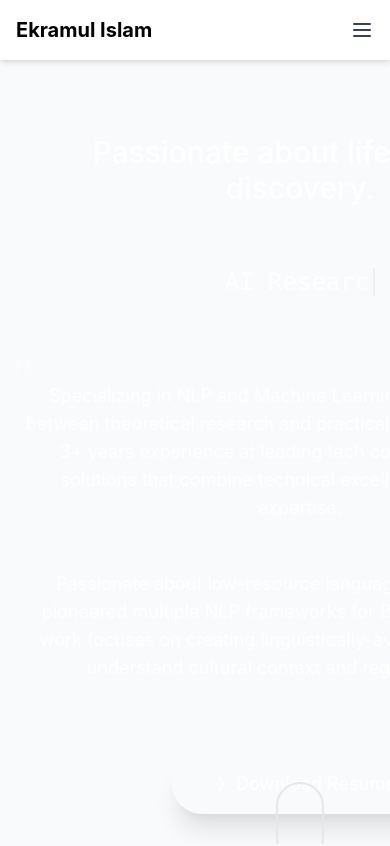
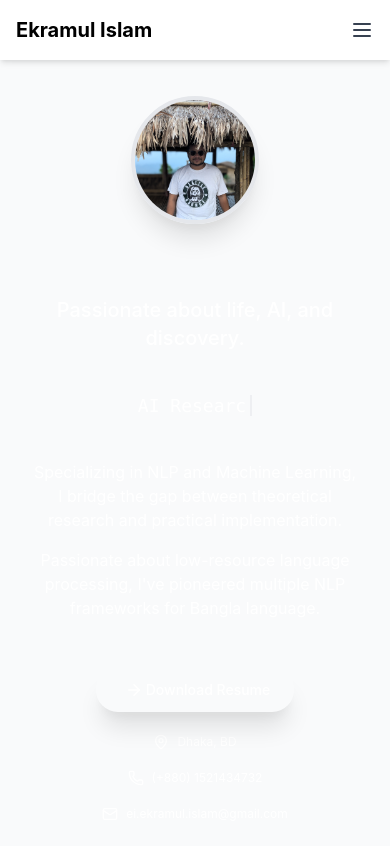
Before and after one commit to Ekram007/ekram007.github.io, a React (Create React App) app: page / in a window 390 px wide. Shown: the top 846 px of the page. Built offline with nearby package versions, Linux system fonts and the light colour scheme.

Commit message:
fixed navi bug

```diff
--- a/src/Portfolio.js
+++ b/src/Portfolio.js
@@ -233,15 +233,11 @@ const Portfolio = () => {
             {/* Main Content */}
             <div className="flex-1 md:ml-64">
                 {/* Enhanced About Me Section */}
-                <header id="about" className="h-screen bg-gradient-to-br from-teal-900 via-gray-800 to-teal-700 text-white pt-20 flex flex-col items-center justify-center relative overflow-hidden">
-                    {/* Animated Background Elements */}
-                    <div className="absolute inset-0 opacity-20">
-                        <div className="absolute top-20 left-1/4 w-48 h-48 bg-teal-500 rounded-full mix-blend-soft-light filter blur-3xl animate-float"></div>
-                        <div className="absolute bottom-32 right-1/3 w-32 h-32 bg-teal-400 rounded-full mix-blend-soft-light filter blur-3xl animate-float-delayed"></div>
-                    </div>
+                <header id="about" className="min-h-screen md:h-screen bg-gradient-to-br from-teal-900 via-gray-800 to-teal-700 text-white pt-20 md:pt-0 flex flex-col items-center justify-center relative overflow-hidden">
+                    {/* ... existing background elements ... */}
 
                     {/* Profile Image for Mobile */}
-                    <div className="md:hidden w-48 h-48 rounded-full overflow-hidden border-4 border-teal-300 shadow-xl mb-8 transform hover:scale-105 transition-transform">
+                    <div className="md:hidden w-32 h-32 rounded-full overflow-hidden border-4 border-teal-300 shadow-xl mb-6 transform hover:scale-105 transition-transform">
                         <img
                             src="/profile.jpg"
                             alt="Ekramul Islam"
@@ -249,73 +245,69 @@ const Portfolio = () => {
                         />
                     </div>
 
-                    <div className="max-w-6xl mx-auto px-6 flex flex-col items-center gap-6 relative text-center">
-                        <h1 className="text-5xl md:text-7xl font-bold drop-shadow-lg space-y-4">
+                    <div className="max-w-6xl mx-auto px-4 md:px-6 flex flex-col items-center gap-4 md:gap-6 relative text-center">
+                        <h1 className="text-4xl md:text-7xl font-bold drop-shadow-lg space-y-2 md:space-y-4">
                             <div className="bg-gradient-to-r from-teal-300 to-white bg-clip-text text-transparent">
                                 Hi, I'm Ekram
                             </div>
-                            <div className="text-3xl md:text-4xl font-medium text-teal-200 mt-4">
+                            <div className="text-xl md:text-4xl font-medium text-teal-200 mt-2 md:mt-4">
                                 Passionate about life, AI, and discovery.
                             </div>
                         </h1>
 
-                        {/* Enhanced Typed Text Container */}
-                        <div className="mt-6 relative inline-block">
+                        {/* Typed Text Container */}
+                        <div className="mt-4 md:mt-6 relative inline-block">
                             <div className="absolute -inset-1 bg-gradient-to-r from-teal-400 to-teal-600 rounded-lg blur opacity-30 animate-pulse"></div>
-                            <div className="relative text-2xl md:text-3xl font-mono px-6 py-3 bg-teal-800 bg-opacity-50 rounded-lg">
+                            <div className="relative text-lg md:text-3xl font-mono px-4 py-2 md:px-6 md:py-3 bg-teal-800 bg-opacity-50 rounded-lg">
                                 {typedText}
                                 <span className="border-r-2 border-teal-200 animate-pulse ml-1"></span>
                             </div>
                         </div>
 
-                        {/* Enhanced Bio Section */}
-                        <div className="max-w-4xl mx-auto grid md:grid-cols-2 gap-8 text-lg md:text-xl mt-8 text-teal-100">
-                            <div className="space-y-4 relative">
-                                <div className="absolute -top-4 -left-4 text-teal-400 text-6xl opacity-25">“</div>
+                        {/* Bio Section */}
+                        <div className="max-w-4xl mx-auto grid md:grid-cols-2 gap-4 md:gap-8 text-base md:text-xl mt-4 md:mt-8 text-teal-100">
+                            <div className="space-y-2 md:space-y-4 relative px-4">
                                 <p className="relative z-10">
                                     Specializing in NLP and Machine Learning, I bridge the gap between
-                                    theoretical research and practical implementation. With 3+ years
-                                    experience at leading tech companies, I deliver solutions that
-                                    combine technical excellence with domain expertise.
+                                    theoretical research and practical implementation.
                                 </p>
                             </div>
-                            <div className="space-y-4 relative">
-                                <div className="absolute -top-4 -right-4 text-teal-400 text-6xl opacity-25 rotate-180">“</div>
+                            <div className="space-y-2 md:space-y-4 relative px-4">
                                 <p className="relative z-10">
                                     Passionate about low-resource language processing, I've pioneered
-                                    multiple NLP frameworks for Bangla language. My work focuses on
-                                    creating linguistically-aware AI systems that understand cultural
-                                    context and regional nuances.
+                                    multiple NLP frameworks for Bangla language.
                                 </p>
                             </div>
                         </div>
 
-                        {/* Enhanced Action Buttons */}
-                        <div className="flex flex-wrap justify-center gap-6 mt-12">
-                            <a href="/resume.pdf" download className="relative group flex items-center gap-3 px-8 py-4 bg-teal-600 rounded-full hover:bg-teal-700 transition-all shadow-xl hover:shadow-2xl">
-                                <ArrowRight className="animate-bounce-horizontal" size={20} />
-                                <span className="text-lg font-medium">Download Resume</span>
+                        {/* Action Buttons */}
+                        <div className="flex flex-col md:flex-wrap items-center justify-center gap-4 md:gap-6 mt-8 md:mt-12">
+                            <a href="/resume.pdf" download className="relative group flex items-center gap-2 px-6 py-3 md:px-8 md:py-4 bg-teal-600 rounded-full hover:bg-teal-700 transition-all shadow-xl hover:shadow-2xl">
+                                <ArrowRight className="animate-bounce-horizontal" size={18} />
+                                <span className="text-sm md:text-lg font-medium">Download Resume</span>
                             </a>
 
-                            <div className="flex items-center gap-4">
+                            <div className="flex flex-col md:flex-row items-center gap-2 md:gap-4">
                                 {[
-                                    { icon: MapPin, text: "Dhaka, Bangladesh" },
+                                    { icon: MapPin, text: "Dhaka, BD" },
                                     { icon: Phone, text: "(+880) 1521434732" },
                                     { icon: Mail, text: "ei.ekramul.islam@gmail.com" }
                                 ].map((item, index) => (
-                                    <div key={index} className="flex items-center gap-2 px-4 py-2 bg-teal-800 bg-opacity-50 rounded-full hover:bg-opacity-70 transition-all cursor-pointer group">
-                                        <item.icon className="text-teal-300 group-hover:text-white transition-colors" size={18} />
-                                        <span className="text-sm md:text-base group-hover:text-white transition-colors">{item.text}</span>
+                                    <div key={index} className="flex items-center gap-2 px-3 py-1.5 md:px-4 md:py-2 bg-teal-800 bg-opacity-50 rounded-full hover:bg-opacity-70 transition-all cursor-pointer group">
+                                        <item.icon className="text-teal-300 group-hover:text-white transition-colors" size={16} />
+                                        <span className="text-xs md:text-sm group-hover:text-white transition-colors">{item.text}</span>
                                     </div>
                                 ))}
                             </div>
                         </div>
 
                         {/* Animated Scroll Indicator */}
-                        <div className="absolute bottom-8 animate-bounce-slow">
-                            <div className="relative w-12 h-20">
+                        {/* Animated Scroll Indicator */}
+                        {/* Animated Scroll Indicator */}
+                        <div className="absolute -bottom-20 md:-bottom-32 animate-bounce-slow">
+                            <div className="relative w-8 h-14 md:w-12 md:h-20 scale-150">
                                 <div className="absolute inset-0 border-2 border-teal-300 rounded-full">
-                                    <div className="absolute top-2 left-1/2 -translate-x-1/2 w-1 h-4 bg-teal-300 rounded-full animate-scroll-wheel"></div>
+                                    <div className="absolute top-1 md:top-2 left-1/2 -translate-x-1/2 w-1 h-3 md:h-4 bg-teal-300 rounded-full animate-scroll-wheel"></div>
                                 </div>
                             </div>
                         </div>
```
Lines whose indentation alone changed are shown as unchanged.
